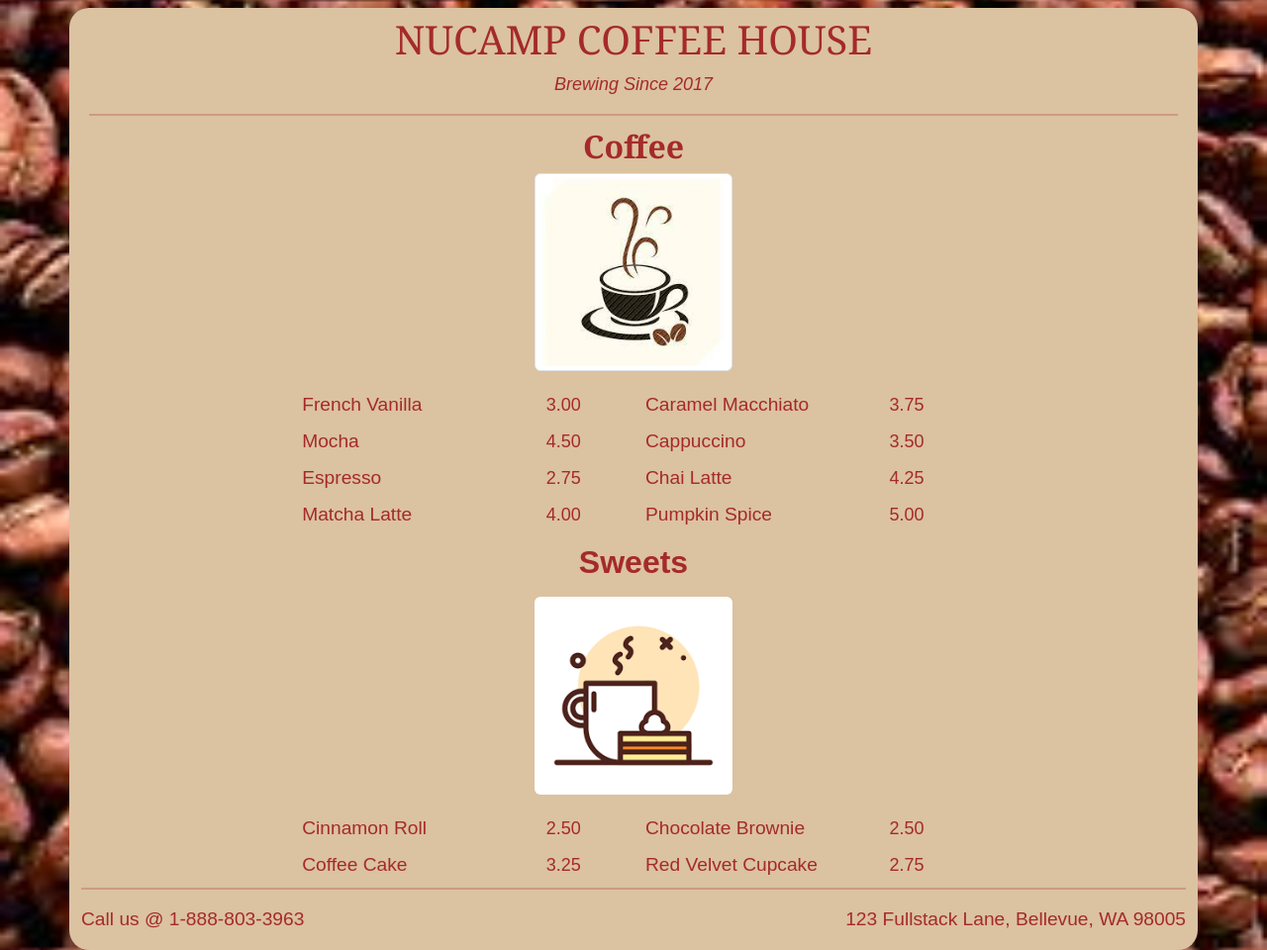
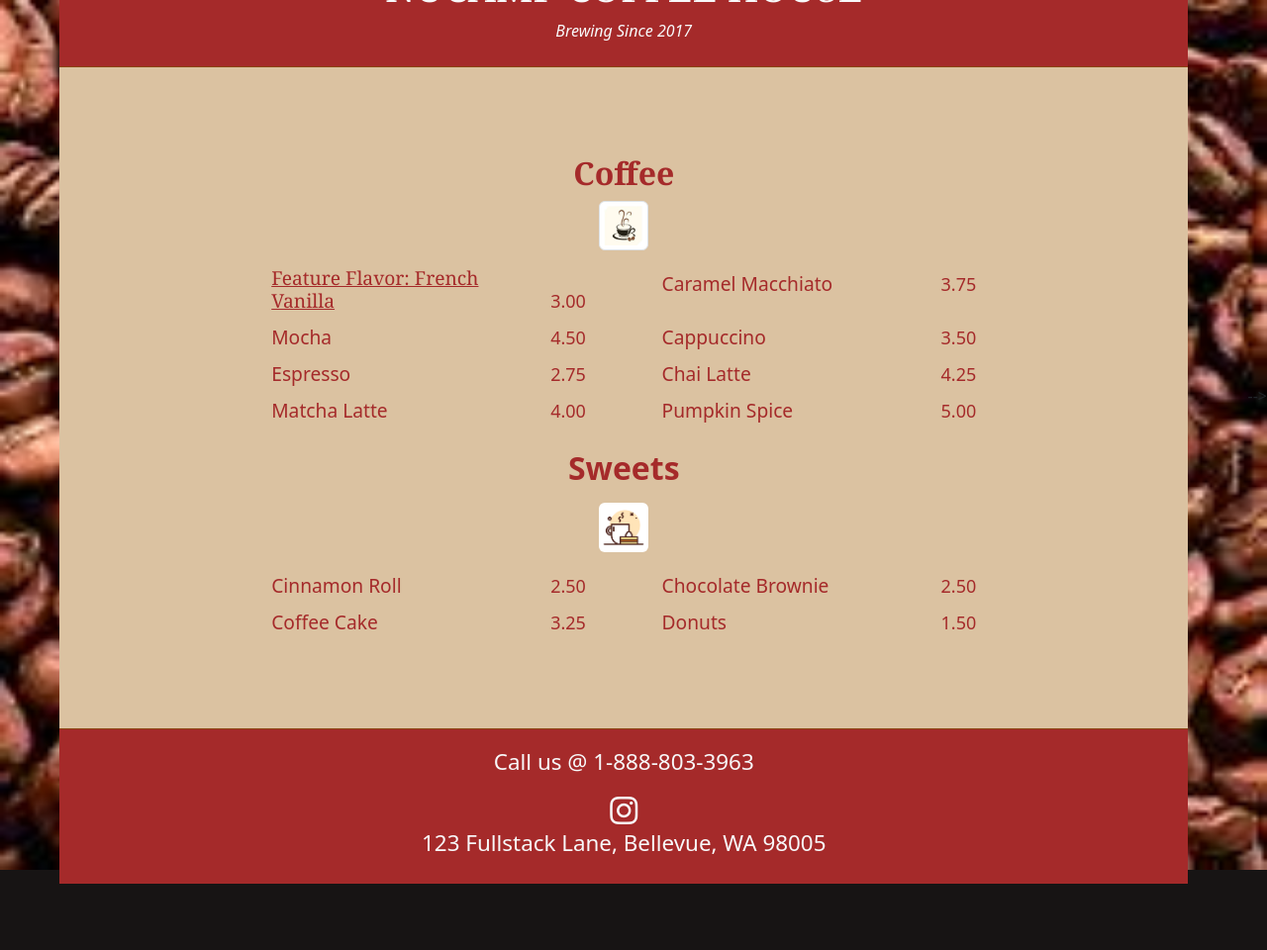
Before and after one commit to cazaresmr/nucamp-cafe, a plain HTML site: page index.html in a window 1280 px wide. Shown: the whole page at 99% size. After the commit the page ends 893 px from the top, so only its background shows below. Drawn offline with nearby package versions, Linux system fonts and the light colour scheme.

Commit message:
Delete unused images and styles.css file

```diff
--- /dev/null
+++ b/css/styles.css
@@ -0,0 +1,149 @@
+body {
+  background: url('./beans.jpeg') center center no-repeat;
+  background-size: cover;
+  background-color: rgb(23, 20, 20);
+  margin: 0;
+  padding: 0;
+}
+
+header {
+  background-color: brown;
+  color: rgb(219, 194, 161);
+  text-align: center;
+  padding: 1rem;
+  /* border-radius: 1rem; */
+}
+hr {
+  border: 1px solid brown;
+  width: 80%;
+}
+
+main {
+  background-color: rgb(219, 194, 161);
+  color: brown;
+  text-align: center;
+  padding: 1rem;
+  /* border-radius: 1rem; */
+}
+
+footer {
+  background-color: brown;
+  color: rgb(219, 194, 161);
+  text-align: center;
+  padding: 1rem;
+  /* border-radius: 1rem; */
+}
+
+h1,
+.coffee {
+  font-family: Georgia, 'Times New Roman', Times, serif;
+}
+
+.established {
+  font-style: italic;
+  font-size: 1rem;
+}
+
+.line-top {
+  border-top: #8b4513 1px solid;
+  padding: 1rem;
+}
+
+.line-bottom {
+  border-bottom: #8b4513 1px solid;
+  padding: 1rem;
+}
+
+.menu {
+  width: 80%;
+  height: 100%;
+  margin: 40px auto 40px auto;
+  padding: 2rem 4rem;
+  background-color: rgb(219, 194, 161);
+  /* border-radius: 1rem; */
+}
+
+.item p {
+  display: inline-block;
+  margin: 5px 0;
+  font-size: 18px;
+}
+
+.flavor,
+.dessert {
+  text-align: left;
+  width: 75%;
+  font-size: 1.2rem;
+  display: inline-block;
+}
+
+/* Existing style for h3 */
+h3 a {
+  font-family: Georgia, 'Times New Roman', Times, serif;
+  color: brown;
+
+}
+
+/* Hover state for h3 */
+h3 a:hover {
+  font-size: 1.3rem;
+  /* Adjust the font size as needed */
+  color: #8b4513;
+  /* Adjust the color as needed */
+  cursor: pointer;
+  text-decoration: none;
+  transition: ease-in-out 0.3s;
+}
+
+/* .price {
+  text-align: center;
+} */
+
+.address {
+  font-size: 1.4rem;
+}
+
+.sweets {
+  margin-top: 20px;
+}
+
+footer p a {
+  text-decoration: none;
+  font-size: 1.4rem;
+}
+
+footer p a:hover {
+  text-decoration: underline;
+  font-size: 1.5rem;
+  transition: ease-in-out 0.3s;
+  color: #b2640b;
+  cursor: pointer;
+}
+
+img {
+  width: 50px;
+}
+
+.modal-header {
+  background-color: rgb(219, 194, 161);
+  color: brown;
+}
+
+.modal-footer {
+  background-color: rgb(219, 194, 161);
+  color: brown;
+}
+
+/* Social Media Icon  */
+footer a i {
+  color: brown;
+  font-size: 2rem;
+}
+
+/* Social Media Icon Hover */
+footer a i:hover {
+  color: #8b4513;
+  cursor: pointer;
+  font-size: 2.1rem;
+  transition: ease-in-out 0.3s;
+}
--- a/index.html
+++ b/index.html
@@ -3,26 +3,30 @@
 
 <head>
   <meta charset="utf-8">
-  <meta name="viewport" content="width=device-width, initial-scale=1.0">
+  <meta name="viewport" content="width=device-width, initial-scale=1.0, viewport-fit=cover">
   <title>NUCAMP COFFEE HOUSE</title>
   <link rel="stylesheet" href="https://cdn.jsdelivr.net/npm/bootstrap@5.2.3/dist/css/bootstrap.min.css">
-  <link rel="stylesheet" href="./styles.css">
-  <style>
-    h3 {
-      font-size: 1.2rem;
-      display: inline-block;
-    }
-  </style>
+  <link rel="stylesheet" href="https://cdnjs.cloudflare.com/ajax/libs/font-awesome/6.2.1/css/all.min.css"
+    integrity="sha512-MV7K8+y+gLIBoVD59lQIYicR65iaqukzvf/nwasF0nqhPay5w/9lJmVM2hMDcnK1OnMGCdVK+iQrJ7lzPJQd1w=="
+    crossorigin="anonymous" referrerpolicy="no-referrer">
+  <link rel="stylesheet" href="https://fonts.googleapis.com/css2?family=Roboto:wght@400;700&display=swap">
+  <link rel="stylesheet" href="css/styles.css">
 </head>
 
-<body>
-  <div class="container mt-2">
-    <header class="container text-center p-2">
-      <h1>NUCAMP COFFEE HOUSE</h1>
-      <p class="established">Brewing Since 2017</p>
-      <hr class="my-1">
+<body class="d-flex justify-content-center align-items-center vh-100">
+  <div class="container">
+    <!-- Start Header  -->
+    <div class="row bg-info d-flex align-items-center">
+      <header class="text-center p-2 line-bottom">
+        <h1 class="text-light pt-5">NUCAMP COFFEE HOUSE</h1>
+        <p class="established text-light">Brewing Since 2017</p>
       </header>
+    </div>
 
+
+    <!-- End Header  -->
+    <!-- Start Main  -->
+    <div class="row bg-info d-flex align-items-center">
       <main>
         <div class="menu">
           <div class="row">
@@ -32,13 +36,15 @@
           </div>
           <div class="row">
             <div class="col-12 text-center">
-            <img src="cup.jpeg" alt="coffee cup" class="img-fluid img-thumbnail rounded mb-3">
+              <img src="images/cup.jpeg" alt="Coffee Cup" class="img-fluid img-thumbnail rounded mb-3">
             </div>
           </div>
           <div class="row menu-items">
             <div class="col-md-6">
               <section class="item">
-              <h3 class="flavor">French Vanilla</h3>
+                <h3 class="flavor"><a href="#" data-bs-toggle="modal" data-bs-target="#beverageModal">Feature Flavor:
+                    French Vanilla</a>
+                </h3>
                 <p class="price">3.00</p>
               </section>
             </div>
@@ -85,7 +91,6 @@
               </section>
             </div>
           </div>
-
           <div class="row sweets">
             <div class="col-12">
               <h2 class="text-center mb-3 fw-bold desserts">Sweets</h2>
@@ -93,7 +98,7 @@
           </div>
           <div class="row">
             <div class="col-12 text-center">
-            <img src="sweet.png" alt="dessert" class="img-fluid rounded mb-3">
+              <img src="images/sweet.png" alt="dessert" class="img-fluid rounded mb-3">
             </div>
           </div>
           <div class="row menu-items">
@@ -104,38 +109,69 @@
               </section>
             </div>
             <div class="col-md-6">
-            <article class="item">
+              <section class="item">
                 <h3 class="dessert">Chocolate Brownie</h3>
                 <p class="price">2.50</p>
-            </article>
+              </section>
             </div>
             <div class="col-md-6">
-            <article class="item">
+              <section class="item">
                 <h3 class="dessert">Coffee Cake</h3>
                 <p class="price">3.25</p>
-            </article>
+              </section>
             </div>
             <div class="col-md-6">
-            <article class="item">
-              <h3 class="dessert">Red Velvet Cupcake</h3>
-              <p class="price">2.75</p>
-            </article>
+              <section class="item">
+                <h3 class="dessert">Donuts</h3>
+                <p class="price">1.50</p>
+              </section>
             </div>
           </div>
         </div>
       </main>
-
-    <hr class="mt-1">
-
-    <footer class="text-center d-flex justify-content-between align-items-start">
+    </div>
+    <!-- End Main  -->
+    <!-- Start Footer  -->
+    <div class="row bg-info d-flex align-items-center">
+      <footer class="text-center d-flex flex-column justify-content-around align-items-center line-top">
         <p>
-        <a href="tel:+1-888-803-3965" target="_blank" class="text-decoration-none">Call us @ 1-888-803-3963</a>
+          <a href="tel:+1-888-803-3965" target="_blank" class="text-decoration-none text-light">Call us @
+            1-888-803-3963</a>
         </p>
-      <p class="mb-2 address">123 Fullstack Lane, Bellevue, WA 98005</p>
+        <a href="https://www.instagram.com/nucampcodingbootcamp/" target="_blank"
+          class="text-decoration-none d-flex align-items-center">
+          <i class="fa-brands fa-instagram text-light mx-auto"></i>
+        </a>
+        <p class="mb-2 address text-light">123 Fullstack Lane, Bellevue, WA 98005</p>
       </footer>
     </div>
+  </div>
+  </div>
+  </div>
+  <!-- End Footer  -->
 
+  <div class="modal fade" id="beverageModal" tabindex="-1" role="dialog" aria-labelledby="beverageModalLabel"
+    aria-hidden="true">
+    <div class="modal-dialog" role="document">
+      <div class="modal-content">
+        <div class="modal-header">
+          <h5 class="modal-title" id="beverageModalLabel">French Vanilla</h5>
+          <button type="button" class="close" data-bs-dismiss="modal" aria-label="Close">
+            <span aria-hidden="true">&times;</span>
+          </button>
+        </div>
+        <div class="modal-body">
+          <p>Delight your taste buds with our signature French Vanilla coffee...</p>
+        </div>
+        <div class="modal-footer">
+          <button type="button" class="btn btn-secondary" data-bs-dismiss="modal">Close</button>
+        </div>
+      </div>
+    </div>
+  </div>
+  </div> -->
   <script src="https://cdn.jsdelivr.net/npm/bootstrap@5.2.3/dist/js/bootstrap.bundle.min.js"></script>
+
 </body>
 
 </html>
--- a/styles.css
+++ /dev/null
@@ -1,88 +0,0 @@
-    body {
-      font-family: Arial, Helvetica, sans-serif;
-      /* padding-top: 45px; */
-      background: url('./beans.jpeg') center center fixed no-repeat;
-      background-size: cover;
-      background-color: #fff;
-      color: brown;
-    }
-
-    .container {
-      background-color: rgb(219, 194, 161);
-      border-radius: 20px;
-    }
-
-    h1 {
-      font-family: Georgia, 'Times New Roman', Times, serif;
-    }
-
-    .coffee {
-      font-family: Georgia, 'Times New Roman', Times, serif;
-    }
-
-    .established {
-      font-style: italic;
-      font-size: 18px;
-    }
-
-    .menu {
-      width: 60%;
-      margin: 0 auto;
-      background-color: rgb(219, 194, 161);
-      border-radius: 20px;
-    }
-
-    hr {
-      height: 2px;
-      background-color: brown;
-      border-color: brown;
-    }
-
-    .item p {
-      display: inline-block;
-      margin: 5px 0;
-      font-size: 18px;
-    }
-
-    .flavor,
-    .dessert {
-      text-align: left;
-      width: 75%;
-    }
-
-    .price {
-      text-align: center;
-    }
-
-    .address {
-      font-size: 1.2rem;
-    }
-
-    .sweets {
-      margin-top: 10px;
-    }
-
-    footer p a {
-      color: brown;
-      text-decoration: none;
-      font-size: 1.2rem;
-    }
-
-    footer p a:hover {
-      text-decoration: underline;
-      font-size: 1.4rem;
-      transition: ease-in-out 0.3s;
-      color: #b2640b;
-      cursor: pointer;
-    }
-
-    menu-items {
-      display: flex;
-      flex-wrap: wrap;
-      justify-content: center;
-      align-items: center;
-    }
-
-    img {
-      width: 200px;
-    }
```
Also changed, not shown: index copy.html (deleted, +0 -135 lines), README.md (added), css/beans.jpeg (renamed from beans.jpeg), images/cup.jpeg (renamed from cup.jpeg), images/sweet.png (renamed from sweet.png). Lines whose indentation alone changed are shown as unchanged.
